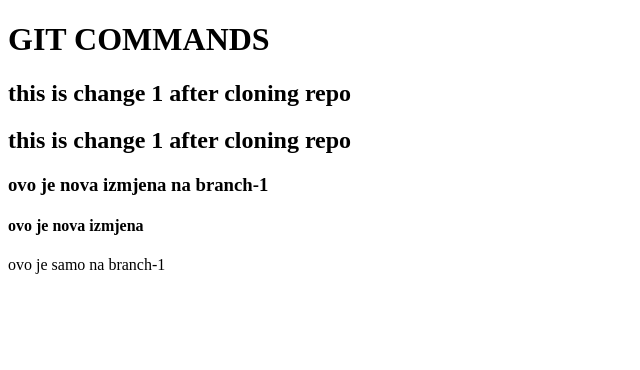
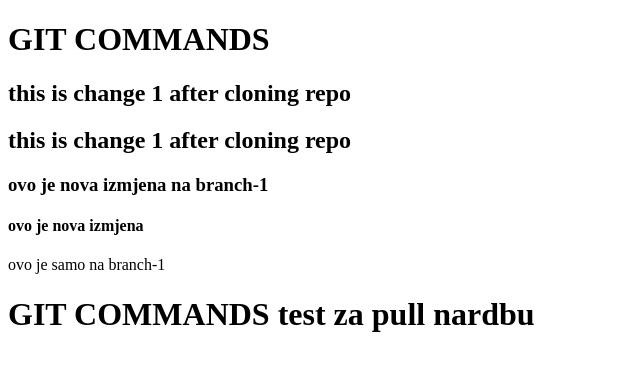
Before and after one commit to NoelaOst/GIT-commands-npm-testing, a plain HTML site: page index.html in a window 1280 px wide. Shown: the whole page, without its empty margins (0-640 px from the left). Drawn offline with Linux system fonts and the light colour scheme.

Commit message:
Update index.html

```diff
--- a/index.html
+++ b/index.html
@@ -14,6 +14,8 @@
       <h3>ovo je nova izmjena na branch-1</h3>
       <h4>ovo je nova izmjena</h4>
       <div>ovo je samo na branch-1</div>
+      <h1>GIT COMMANDS test za pull nardbu</h1>
+
     </main>
   </body>
 </html>
```
